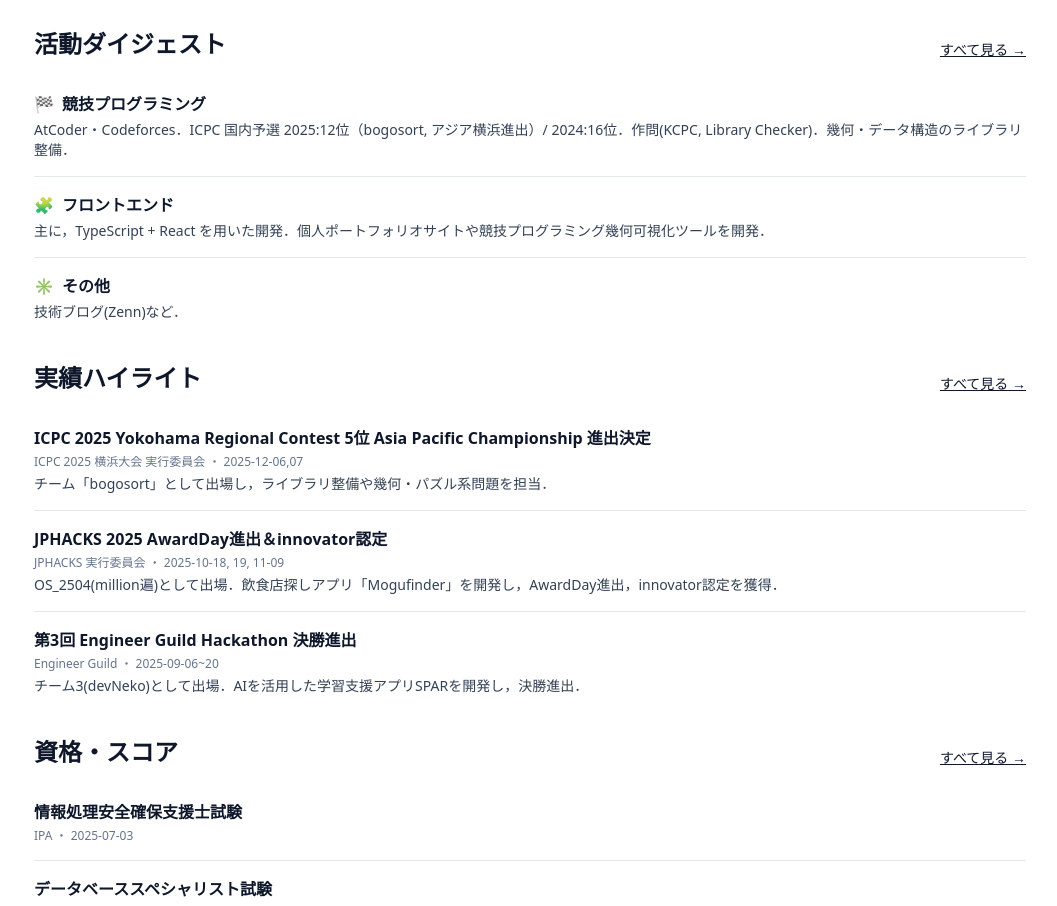
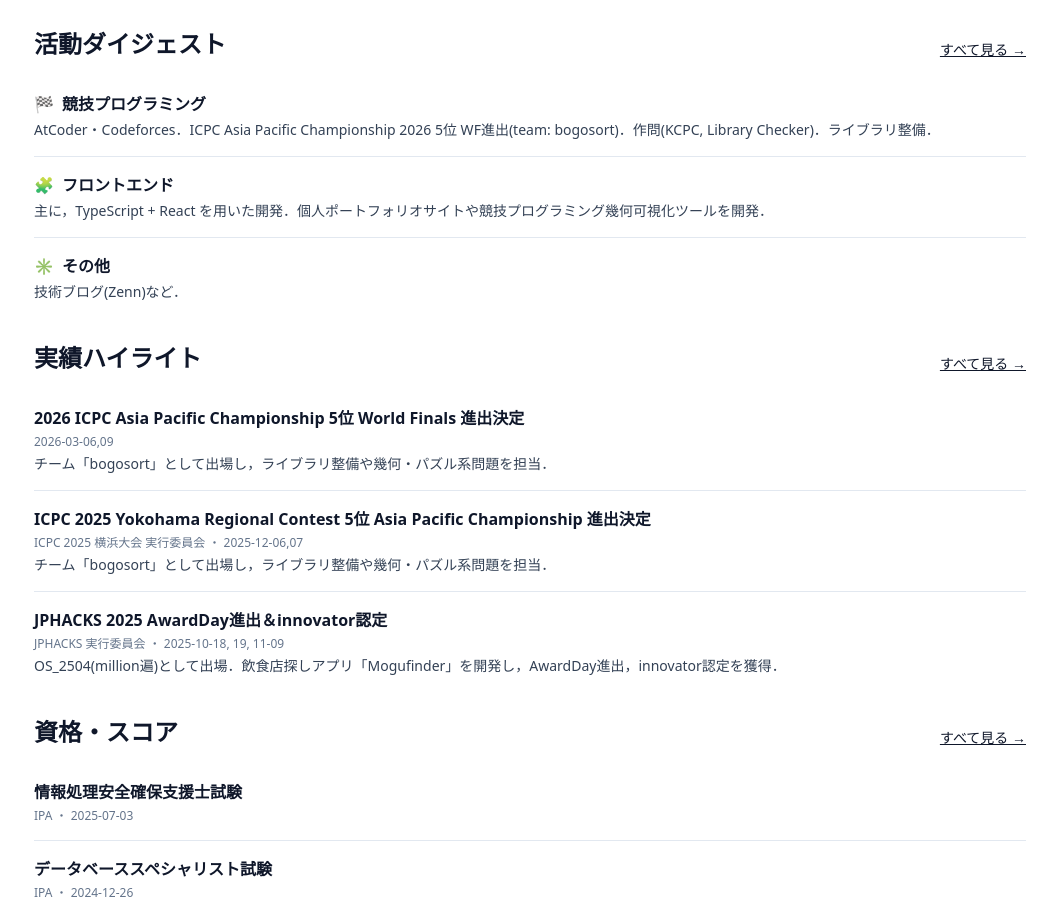
Before and after one commit to tatesoto/tatesoto.github.io, a React (Vite) app: page / in a window 1280 px wide. Shown: the part 580-1486 px from the top of the page, without its empty margins (110-1167 px from the left). Built offline with nearby package versions, Linux system fonts and the light colour scheme.

Commit message:
update ICPC APAC

```diff
--- a/src/data/achievements.ts
+++ b/src/data/achievements.ts
@@ -13,6 +13,24 @@ export type Achievemet = {
 }
 
 export const achievements: Achievemet[] = [
+    {
+        id: 'icpc-2026-taiwan',
+        title: '2026 ICPC Asia Pacific Championship 5位 World Finals 進出決定',
+        date: '2026-03-06,09',
+        summary: 'チーム「bogosort」として出場し，ライブラリ整備や幾何・パズル系問題を担当．',
+        details: [
+            'チームメンバーと過去問題の本番演習をかなり強化して行った．',
+            '持ち込み用ライブラリの整備を担当．高度データ構造の実装を行った．',
+            '2026年11月に開催予定のWorld Finalsへの進出が決定した．',
+        ],
+        tags: ['ICPC', '競技プログラミング'],
+        links: [
+            {
+                label: 'The 2026 ICPC Asia Pacific Championship',
+                url: 'https://apac.icpc.global/championship/2026/competition/'
+            }
+        ]
+    },
     {
         id: 'icpc-2025-yokohama',
         title: 'ICPC 2025 Yokohama Regional Contest 5位 Asia Pacific Championship 進出決定',
--- a/src/data/activitiesIndex.ts
+++ b/src/data/activitiesIndex.ts
@@ -11,7 +11,7 @@ export const activitiesIndex: ActivityMeta[] = [
     slug: 'competitive',
     title: '競技プログラミング',
     summary:
-      'AtCoder・Codeforces．ICPC 国内予選 2025:12位（bogosort, アジア横浜進出）/ 2024:16位．作問(KCPC, Library Checker)．幾何・データ構造のライブラリ整備．',
+      'AtCoder・Codeforces．ICPC Asia Pacific Championship 2026 5位 WF進出(team: bogosort)．作問(KCPC, Library Checker)．ライブラリ整備．',
     icon: '🏁',
     updated: '2025-07',
   },
--- a/src/pages/activities/Competitive.tsx
+++ b/src/pages/activities/Competitive.tsx
@@ -71,6 +71,20 @@ export default function Competitive() {
         <section id="icpc" className="scroll-mt-24 mt-14">
           <h2 className="text-2xl md:text-3xl font-bold">ICPC</h2>
           <ol className="relative not-prose list-none border-l border-slate-300 dark:border-slate-700 pl-6 space-y-6 text-[0.95rem]">
+            <li className="relative">
+              <span className="absolute -left-3 top-2 h-2 w-2 rounded-full bg-sky-600" />
+              <div className="font-semibold">2026 ICPC Asia Pacific Championship — bogosort</div>
+              <div>
+                結果：5位．World Finals 進出（
+                <a className="underline" href="https://icpc.global/regionals/finder/APSEPC-2026/standings" target="_blank" rel="noreferrer">
+                  順位表
+                </a>
+                ）
+              </div>
+              <div className="text-slate-600 dark:text-slate-300">
+                役割：ライブラリ整備，テスト作成，デバッグ支援，幾何・パズル系問題担当
+              </div>
+            </li>
             <li className="relative">
               <span className="absolute -left-3 top-2 h-2 w-2 rounded-full bg-sky-600" />
               <div className="font-semibold">2025 Asia Yokohama Regional Contest — bogosort</div>
```
